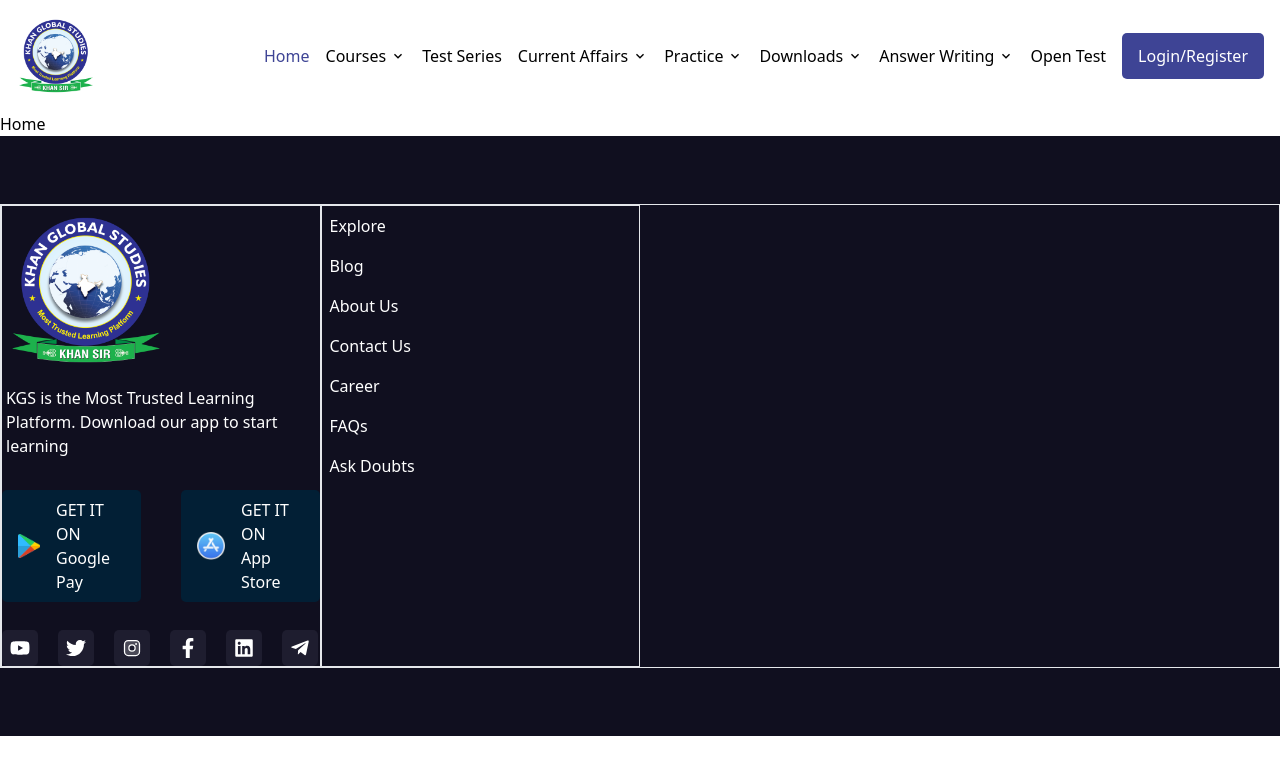
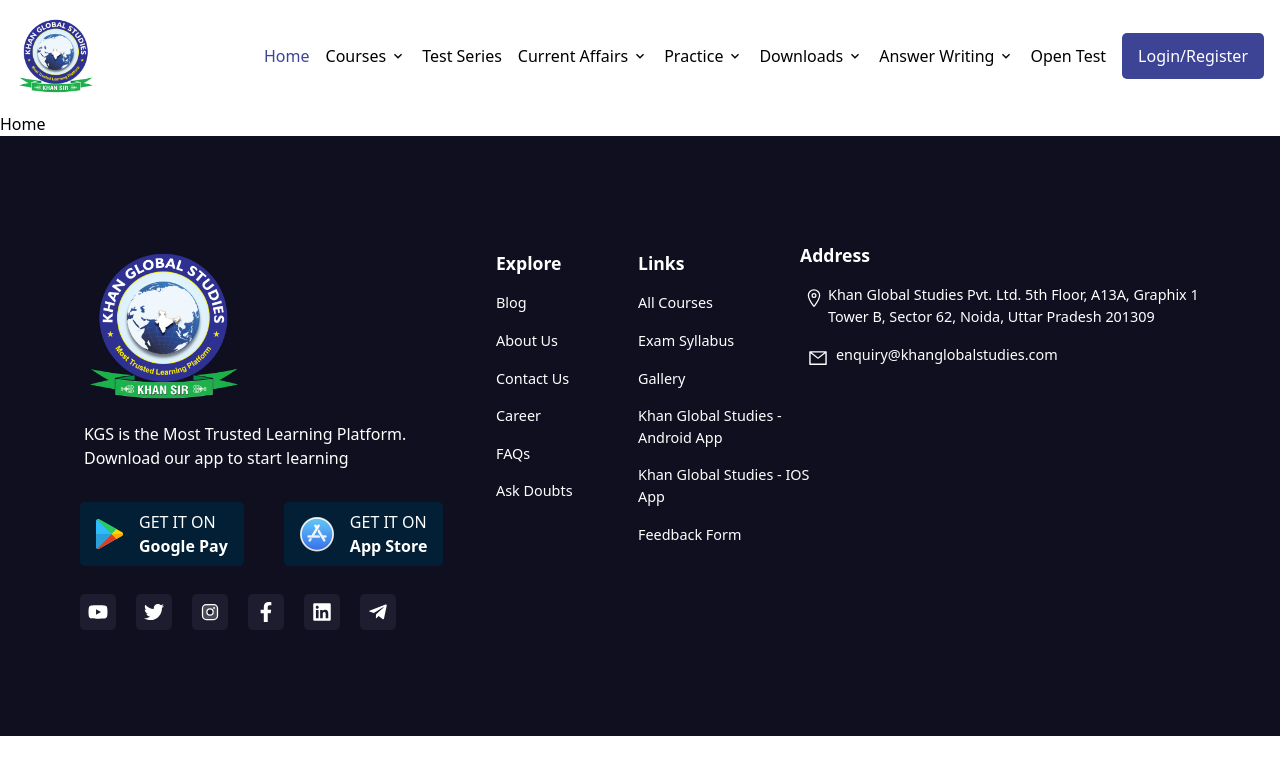
Before and after one commit to iamkishoremahto/khansirlms, a React (Vite) app in the folder frontend/: page / in a window 1280 px wide. Shown: the top 774 px of the page. Built offline with nearby package versions, Linux system fonts and the light colour scheme.

Commit message:
footercomplted

```diff
--- a/frontend/src/componenets/Footer.jsx
+++ b/frontend/src/componenets/Footer.jsx
@@ -1,14 +1,16 @@
 
 import React from 'react';
 import { PiInstagramLogoDuotone } from "react-icons/pi";
+import { IoLocationOutline } from "react-icons/io5";
+import { AiOutlineMail } from "react-icons/ai";
 import { FaInstagram, FaFacebookF, FaLinkedin, FaTelegramPlane, FaYoutube, FaTwitter } from "react-icons/fa";
 
 function Footer(props) {
     return (
         <>
             <div className="footermain flex justify-center items-center bg-[#100f1f] text-white min-h-[600px]">
-                <div className="container grid grid-cols-4 border">
-                    <div className="first border flex flex-col gap-2">
+                <div className="container grid grid-cols-4 px-20">
+                    <div className="first flex flex-col gap-2 w-[400px] ">
                         <div className="logo p-1">
                             <img src="/images/kgs.png" className=' h-40' alt="" />
                         </div>
@@ -22,7 +24,7 @@ function Footer(props) {
                                 </div>
                                 <div>
                                     <div>GET IT ON</div>
-                                    <div>Google Pay</div>
+                                    <div className=' font-extrabold'>Google Pay</div>
                                 </div>
                             </div>
                             <div className="appstore flex bg-[#021f35] pr-4 py-2 rounded-[5px]">
@@ -31,29 +33,59 @@ function Footer(props) {
                                 </div>
                                 <div>
                                     <div>GET IT ON</div>
-                                    <div>App Store</div>
+                                    <div className=' font-extrabold'>App Store</div>
                                 </div>
                             </div>
                         </div>
                         <div className='flex gap-5 text-xl text-white mt-5'>
-                            <div className=" bg-[#1e1d2f] rounded-[5px] p-2 youtube"><FaYoutube /></div>
-                            <div className=" bg-[#1e1d2f] rounded-[5px] p-2 twitter"><FaTwitter /></div>
-                            <div className=" bg-[#1e1d2f] rounded-[5px] p-2 insta"><PiInstagramLogoDuotone /></div>
-                            <div className=" bg-[#1e1d2f] rounded-[5px] p-2 facebook"><FaFacebookF /></div>
-                            <div className=" bg-[#1e1d2f] rounded-[5px] p-2 linked"><FaLinkedin /></div>
-                            <div className=" bg-[#1e1d2f] rounded-[5px] p-2 telegram"><FaTelegramPlane /></div>
+                            <div className=" hover:bg-blue-600 transition-all ease-in-out duration-500 cursor-pointer bg-[#1e1d2f] rounded-[5px] p-2 youtube"><FaYoutube /></div>
+                            <div className=" hover:bg-blue-600 transition-all ease-in-out duration-500 cursor-pointer bg-[#1e1d2f] rounded-[5px] p-2 twitter"><FaTwitter /></div>
+                            <div className=" hover:bg-blue-600 transition-all ease-in-out duration-500 cursor-pointer bg-[#1e1d2f] rounded-[5px] p-2 insta"><PiInstagramLogoDuotone /></div>
+                            <div className=" hover:bg-blue-600 transition-all ease-in-out duration-500 cursor-pointer bg-[#1e1d2f] rounded-[5px] p-2 facebook"><FaFacebookF /></div>
+                            <div className=" hover:bg-blue-600 transition-all ease-in-out duration-500 cursor-pointer bg-[#1e1d2f] rounded-[5px] p-2 linked"><FaLinkedin /></div>
+                            <div className=" hover:bg-blue-600 transition-all ease-in-out duration-500 cursor-pointer bg-[#1e1d2f] rounded-[5px] p-2 telegram"><FaTelegramPlane /></div>
                         </div>
                     </div>
-                    <div className="second border">
+                    <div className="second ml-32">
                         <ul className=' flex flex-col gap-4 p-2'>
-                            <h1 className=''>Explore</h1>
-                            <li>Blog</li>
-                            <li>About Us</li>
-                            <li>Contact Us</li>
-                            <li>Career</li>
-                            <li>FAQs</li>
-                            <li>Ask Doubts</li>
+                            <h1 className='transition-all duration-500 ease-in-out cursor-pointer font-bold text-[1.1em]'>Explore</h1>
+                            <li className='transition-all duration-500 ease-in-out cursor-pointer hover:text-blue-900 text-[0.9em]'>Blog</li>
+                            <li className='transition-all duration-500 ease-in-out cursor-pointer hover:text-blue-900 text-[0.9em]'>About Us</li>
+                            <li className='transition-all duration-500 ease-in-out cursor-pointer hover:text-blue-900 text-[0.9em]'>Contact Us</li>
+                            <li className='transition-all duration-500 ease-in-out cursor-pointer hover:text-blue-900 text-[0.9em]'>Career</li>
+                            <li className='transition-all duration-500 ease-in-out cursor-pointer hover:text-blue-900 text-[0.9em]'>FAQs</li>
+                            <li className='transition-all duration-500 ease-in-out cursor-pointer hover:text-blue-900 text-[0.9em]'>Ask Doubts</li>
                         </ul>
+                    </div>
+                    <div className="third mx-[-10px]">
+                        <ul className='flex flex-col gap-4 p-2'>
+                            <h1 className='font-bold text-[1.1em]'>Links</h1>
+                            <li className=' cursor-pointer transition-all duration-500 ease-in-out hover:text-blue-900 text-[0.9em]'>All Courses</li>
+                            <li className=' cursor-pointer transition-all duration-500 ease-in-out hover:text-blue-900 text-[0.9em]'>Exam Syllabus</li>
+                            <li className=' cursor-pointer transition-all duration-500 ease-in-out hover:text-blue-900 text-[0.9em]'>Gallery</li>
+                            <li className=' cursor-pointer transition-all duration-500 ease-in-out hover:text-blue-900 text-[0.9em]'>Khan Global Studies - <br /> Android App</li>
+                            <li className=' cursor-pointer transition-all duration-500 ease-in-out hover:text-blue-900 text-[0.9em]'>Khan Global Studies - IOS <br /> App</li>
+                            <li className=' cursor-pointer transition-all duration-500 ease-in-out hover:text-blue-900 text-[0.9em]'>Feedback Form</li>
+                        </ul>
+                    </div>
+                    <div className=' flex flex-col gap-4 ml-[-120px]'>
+                        <h1 className='font-bold text-[1.1em] '>Address</h1>
+                        <div className=' flex justify-center'>
+                            <div>
+                                <IoLocationOutline className=' m-1 text-xl' />
+                            </div>
+                            <div>
+                                <p className=' text-[0.9em]'>Khan Global Studies Pvt. Ltd. 5th Floor, A13A, Graphix 1 Tower B, Sector 62, Noida, Uttar Pradesh 201309</p>
+                            </div>
+                        </div>
+                        <div className=' flex'>
+                            <div>
+                                <AiOutlineMail className=' m-1 mx-2 text-xl' />
+                            </div>
+                            <div>
+                                <p className='transition-all duration-500 ease-in-out text-[0.9em] cursor-pointer hover:text-blue-900'>enquiry@khanglobalstudies.com</p>
+                            </div>
+                        </div>
                     </div>
                 </div>
             </div>
```
